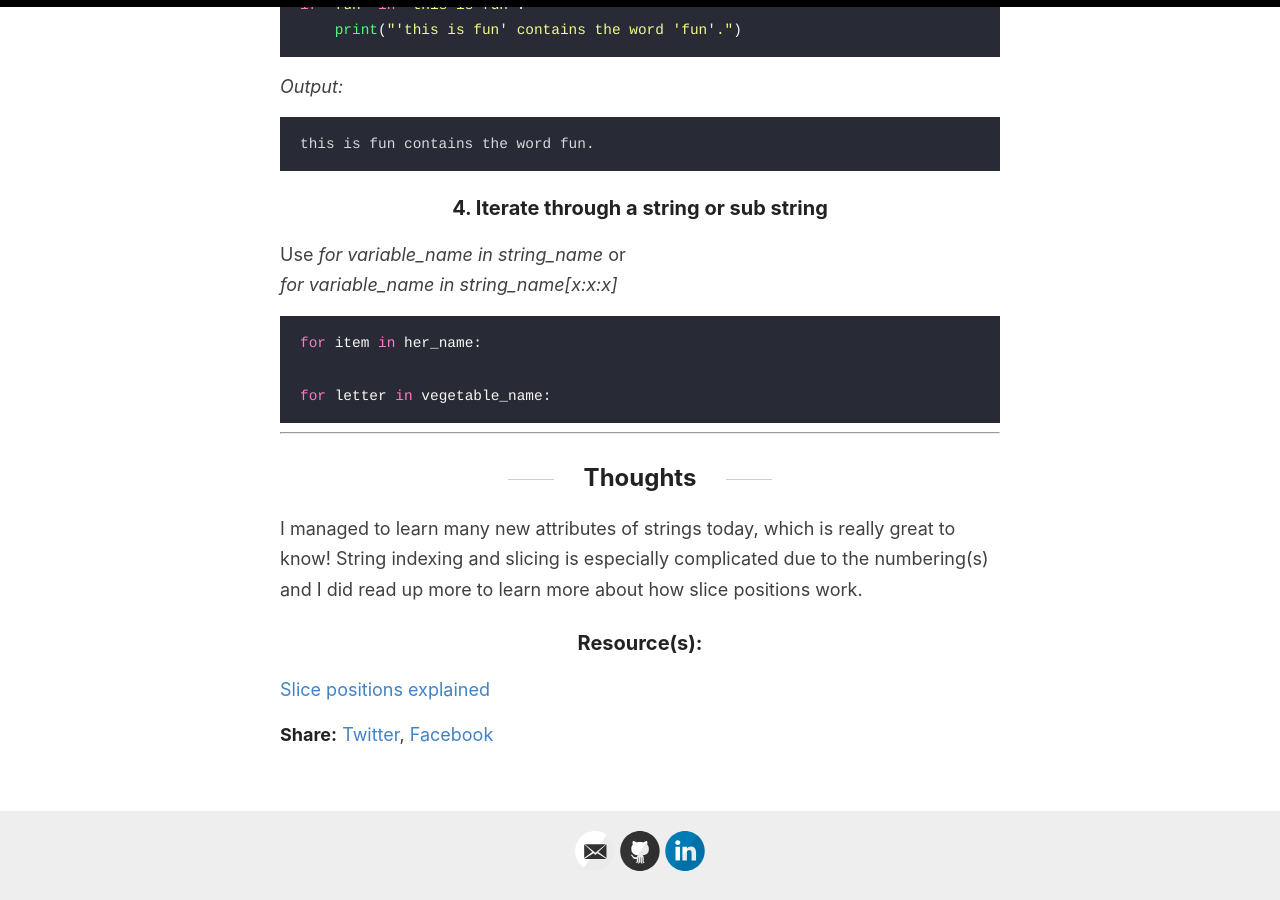
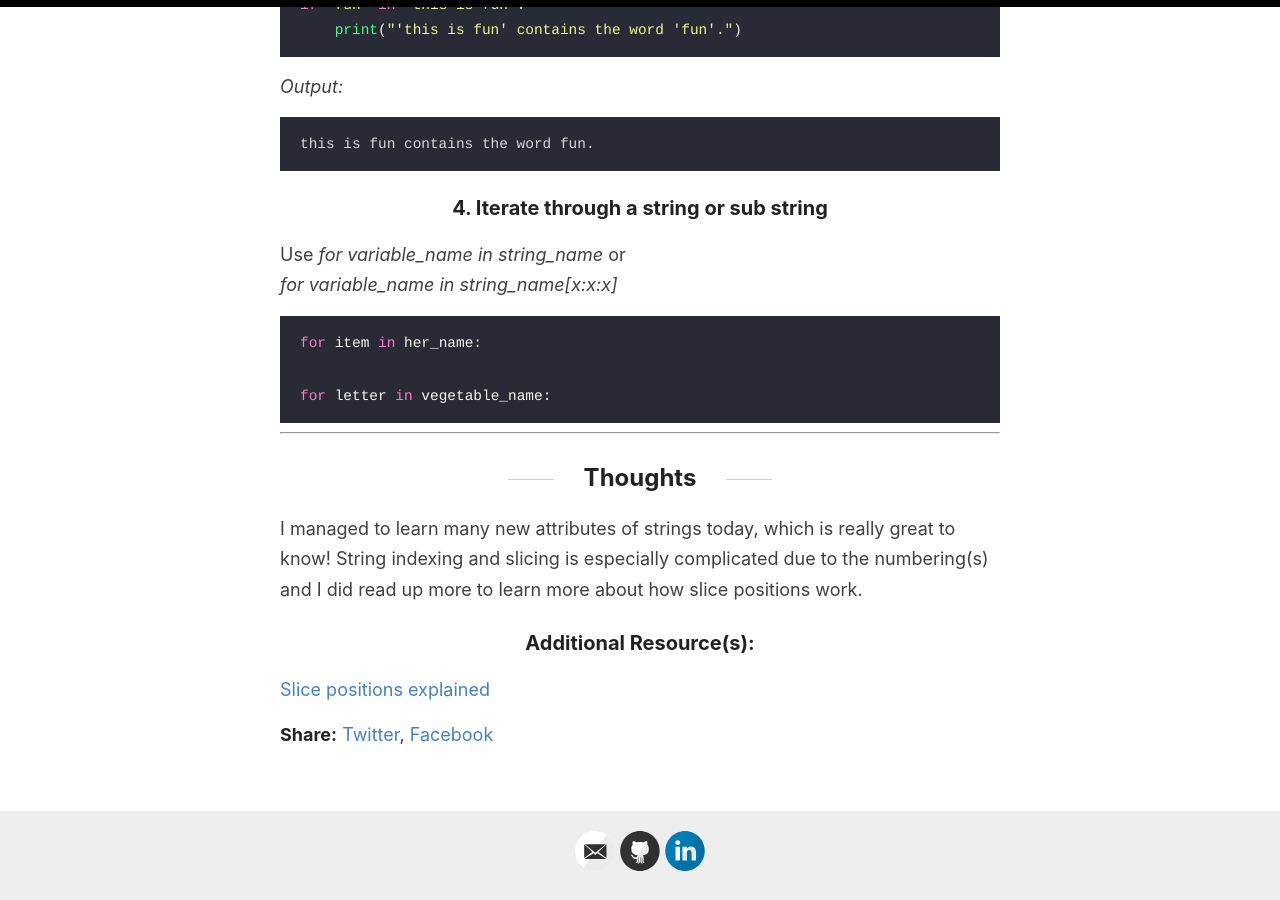
Before and after one commit to liawbeile/liawbeile.github.io, a Jekyll site: the page built from _posts/2021-4-22-april22.md, in a window 1280 px wide and 900 px high, scrolled down 4712 px. Built offline with Jekyll 4.4.1, drawn with Linux system fonts in a browser that asks for light colours.

Commit message:
amend post

```diff
--- a/_posts/2021-4-22-april22.md
+++ b/_posts/2021-4-22-april22.md
@@ -191,5 +191,5 @@ for letter in vegetable_name:
 
 I managed to learn many new attributes of strings today, which is really great to know! String indexing and slicing is especially complicated due to the numbering(s) and I did read up more to learn more about how slice positions work.
 
-### Resource(s):
+### Additional Resource(s):
 [Slice positions explained](https://stackoverflow.com/questions/509211/understanding-slice-notation)
```
Also changed, not shown: _posts/2021-3-26-march26.md (+1 -1 lines).
